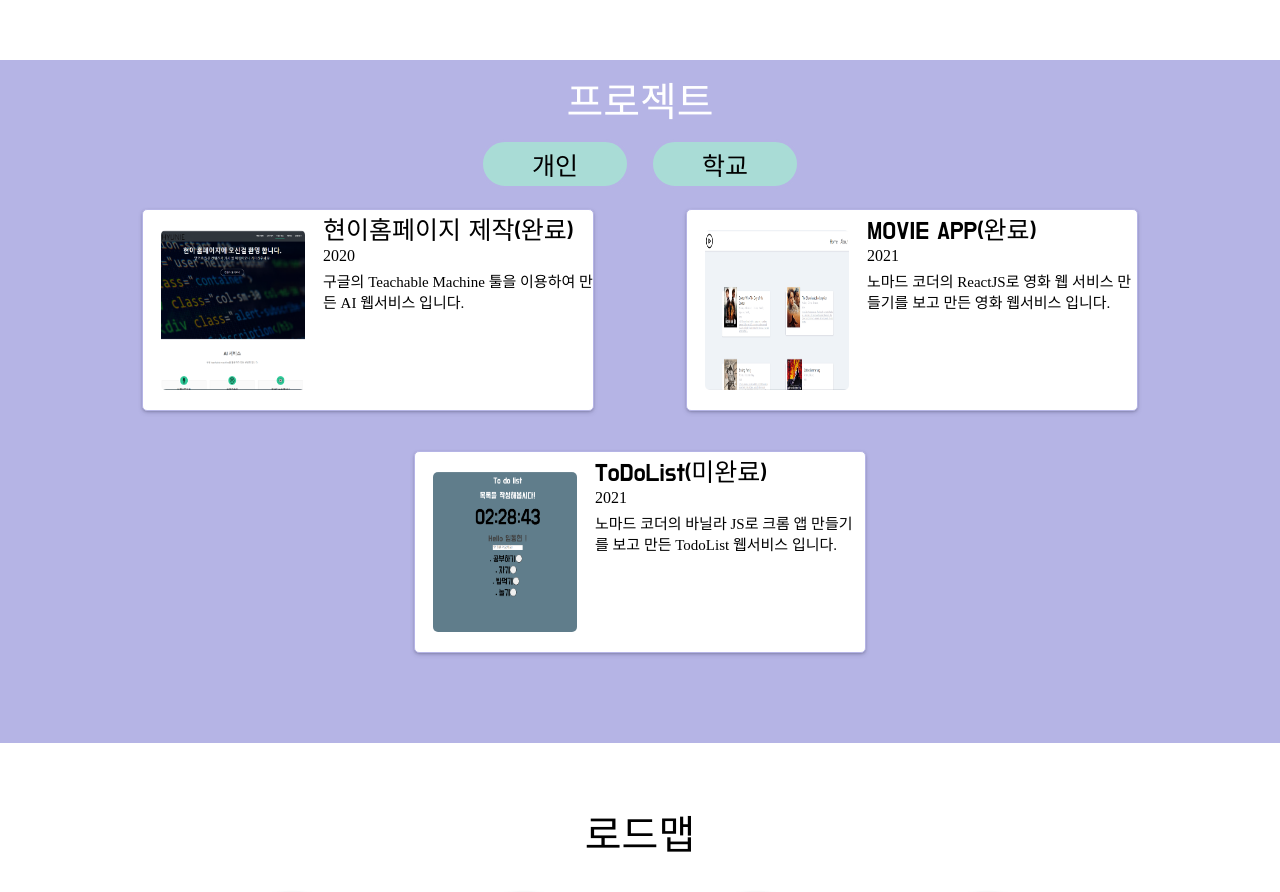
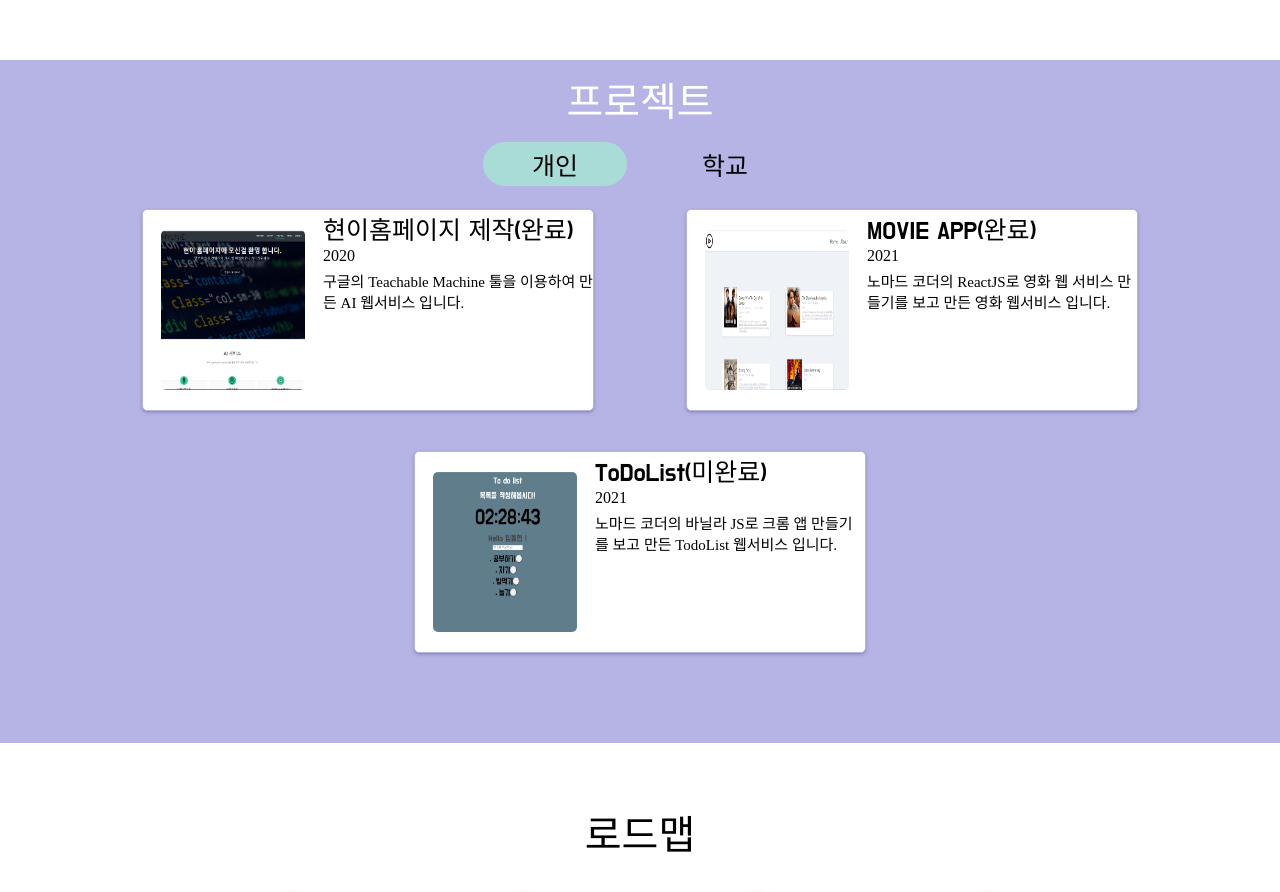
Before and after one commit to ivaaaaann/my-web-react, a React (Create React App) app: page /#/ in a window 1280 px wide. Shown: the part 1640-2532 px from the top of the page. Built offline with nearby package versions, Linux system fonts and the light colour scheme.

Commit message:
update : ContentContainer
update : ContentContainer

```diff
--- a/src/components/ContentContainer.css
+++ b/src/components/ContentContainer.css
@@ -29,12 +29,36 @@
   cursor: pointer;
   margin: 0px 10px;
   outline: none;
-  background: var(--sub_color);
+  background: var(--main_color);
 }
 
 .content-classification-button:active {
   transition: 0.5s;
   background: none;
+}
+
+.content-classification-button-on {
+  width: 150px;
+  height: 50px;
+  border-radius: 50px;
+  border: 3px solid var(--main_color);
+  cursor: pointer;
+  margin: 0px 10px;
+  outline: none;
+  transition: 0.5s;
+  background: var(--sub_color);
+}
+
+.content-classification-button-off {
+  width: 150px;
+  height: 50px;
+  border-radius: 50px;
+  border: 3px solid var(--main_color);
+  cursor: pointer;
+  margin: 0px 10px;
+  outline: none;
+  transition: 0.5s;
+  background: var(--main_color);
 }
 
 .content-classification-button-text {
--- a/src/components/ContentContainer.js
+++ b/src/components/ContentContainer.js
@@ -65,6 +65,14 @@ const ContentContainer = () => {
 
   const { currentItem, changeItem } = useTabs(0, tabs);
 
+  const [btnState, setBtnState] = useState(0);
+
+  const onClickButton = (index) => {
+    changeItem(index);
+    setBtnState(index);
+    console.log(btnState);
+  };
+
   return (
     <section id="contents">
       <div className="content-title-container">
@@ -73,8 +81,11 @@ const ContentContainer = () => {
       <div className="content-button-wrap">
         {tabs.map((section, index) => (
           <button
-            className="content-classification-button"
-            onClick={() => changeItem(index)}
+            className={
+              "content-classification-button-" +
+              (btnState === index ? "on" : "off")
+            }
+            onClick={() => onClickButton(index)}
           >
             <div className="content-classification-button-text font-style">
               {section.tab}
```
